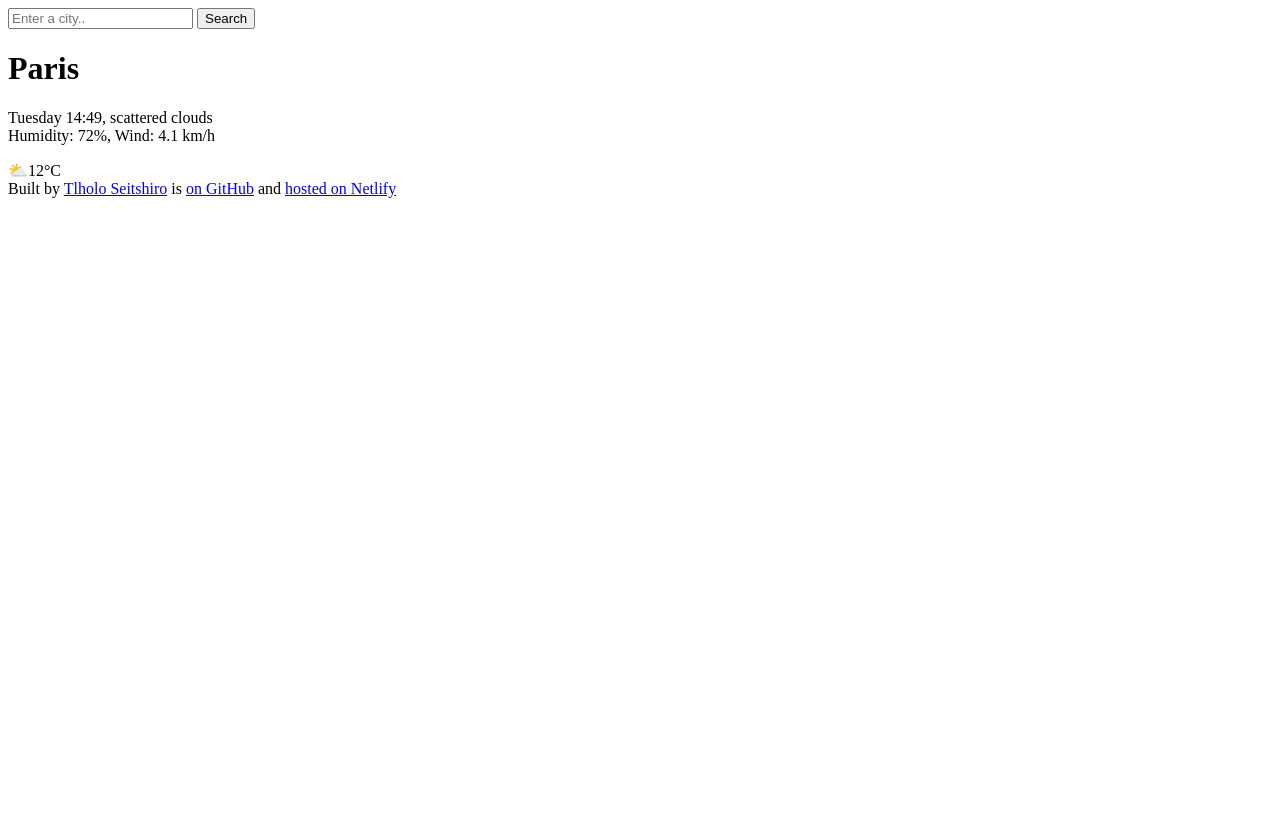
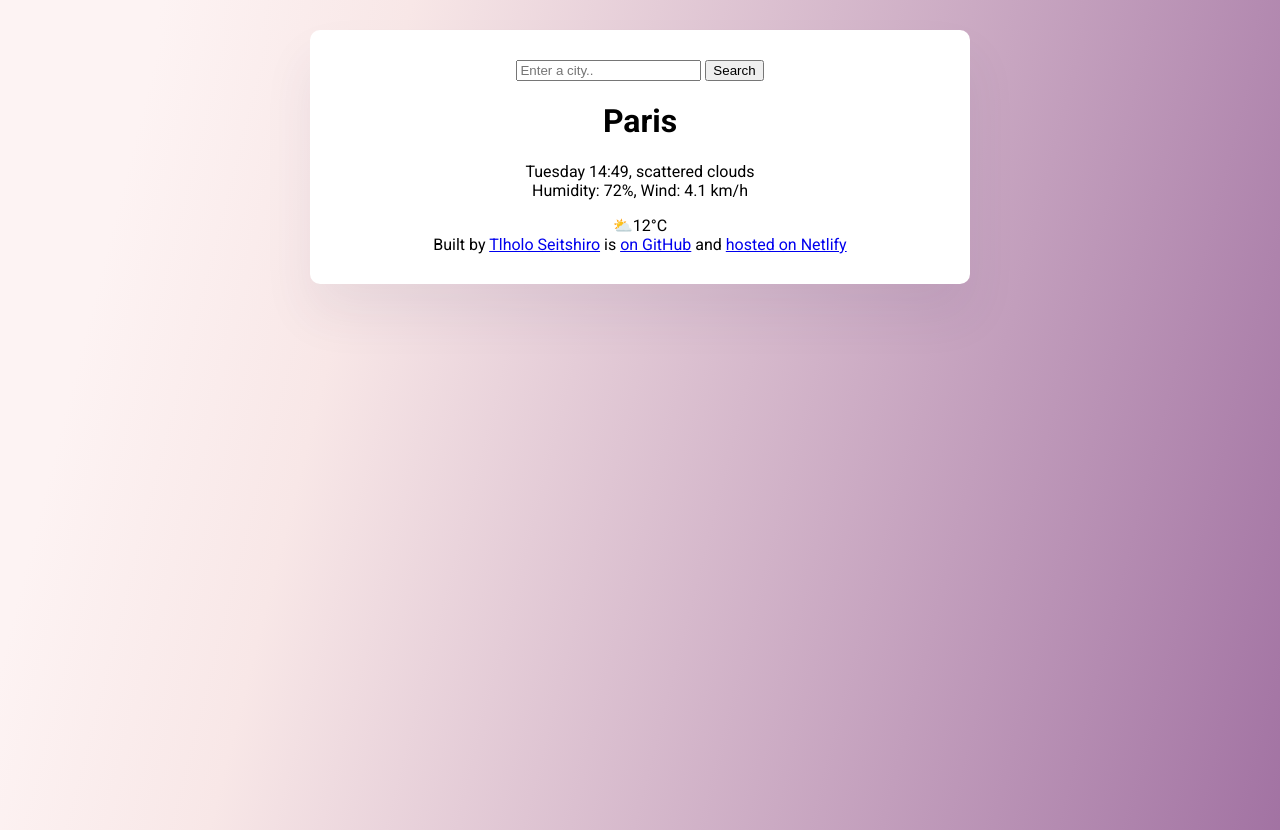
Before and after one commit to tlholoS/tlholos-weather-app, a plain HTML site: page index.html in a window 1280 px wide. Before the commit the page ends 800 px from the top, so only its background shows below. Drawn offline with Linux system fonts and the light colour scheme.

Commit message:
added a google font and styled the main container

```diff
--- a/index.html
+++ b/index.html
@@ -3,9 +3,14 @@
 <head>
     <meta charset="UTF-8">
     <meta name="viewport" content="width=device-width, initial-scale=1.0">
+    <link rel="stylesheet" href="src/index.css">
+    <link rel="preconnect" href="https://fonts.googleapis.com">
+<link rel="preconnect" href="https://fonts.gstatic.com" crossorigin>
+<link href="https://fonts.googleapis.com/css2?family=Roboto:ital,wght@0,100..900;1,100..900&display=swap" rel="stylesheet">
     <title>Temp Trackr</title>
 </head>
 <body>
+    <div class="weather-app">
     <header>
         <form>
             <input type="search" placeholder="Enter a city.." required/>
@@ -23,5 +28,6 @@
         <div>⛅12°C</div>
     </main>
     <footer>Built by <a href="www.linkedin.com/in/tlholo-seitshiro"> Tlholo Seitshiro</a> is <a href="#" >on GitHub</a> and <a href="#"> hosted on Netlify</a></footer>
+    </div>
 </body>
 </html>
--- /dev/null
+++ b/src/index.css
@@ -0,0 +1,17 @@
+html, body {
+    height: 100%;
+    margin: 0;
+    padding: 0;
+    background: linear-gradient(104.3deg, rgb(253, 243, 243) 10.9%, rgb(248, 231, 231) 27.8%, rgb(160, 112, 161) 101.7%);
+    font-family: "Roboto", sans-serif;
+}
+
+.weather-app {
+    text-align: center;
+    padding: 30px;
+    background: white;
+    max-width: 600px;
+    margin: 30px auto;
+    box-shadow: 0 30px 50px rgba(65, 50, 100, 0.08);
+    border-radius: 10px;
+}
```
